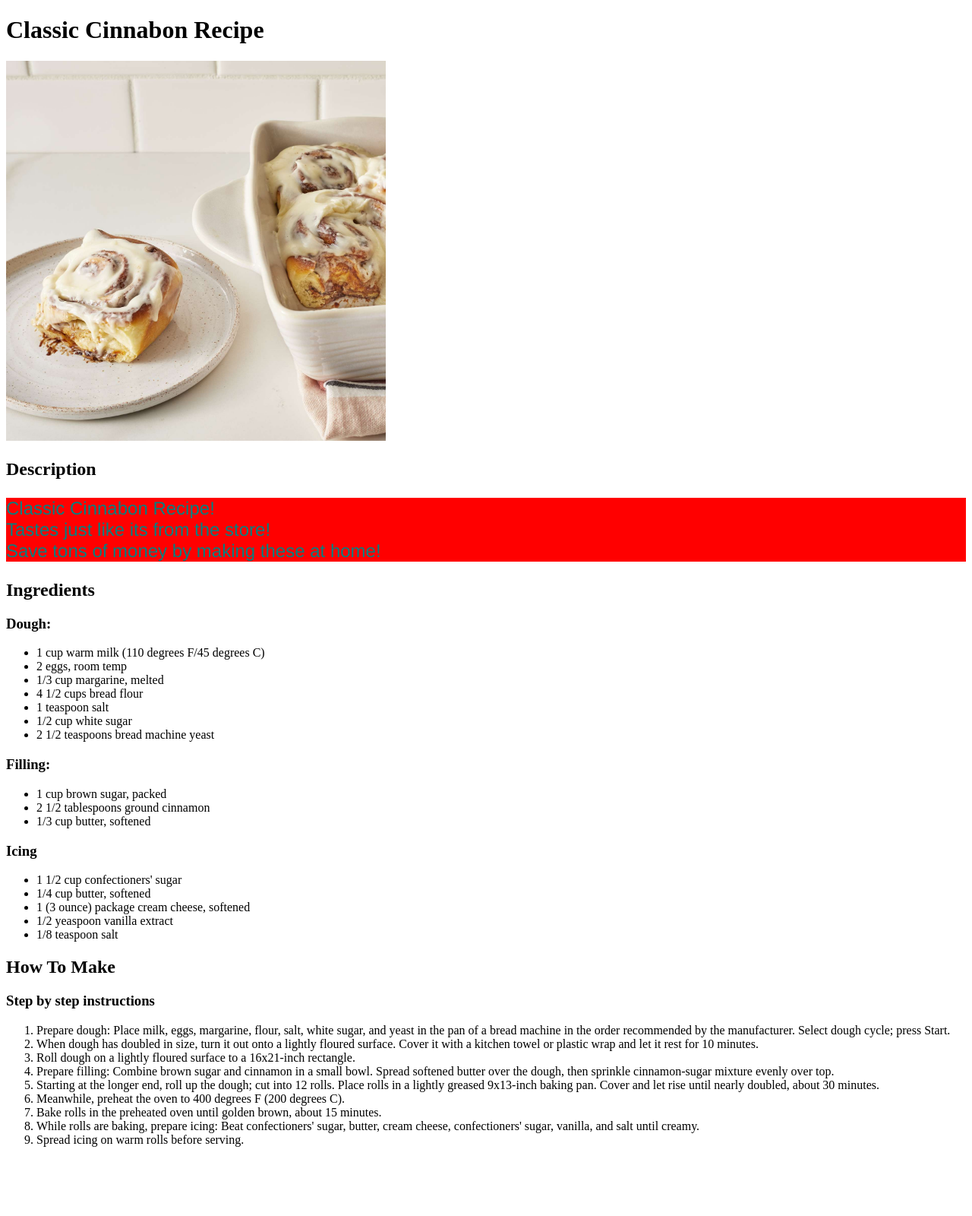
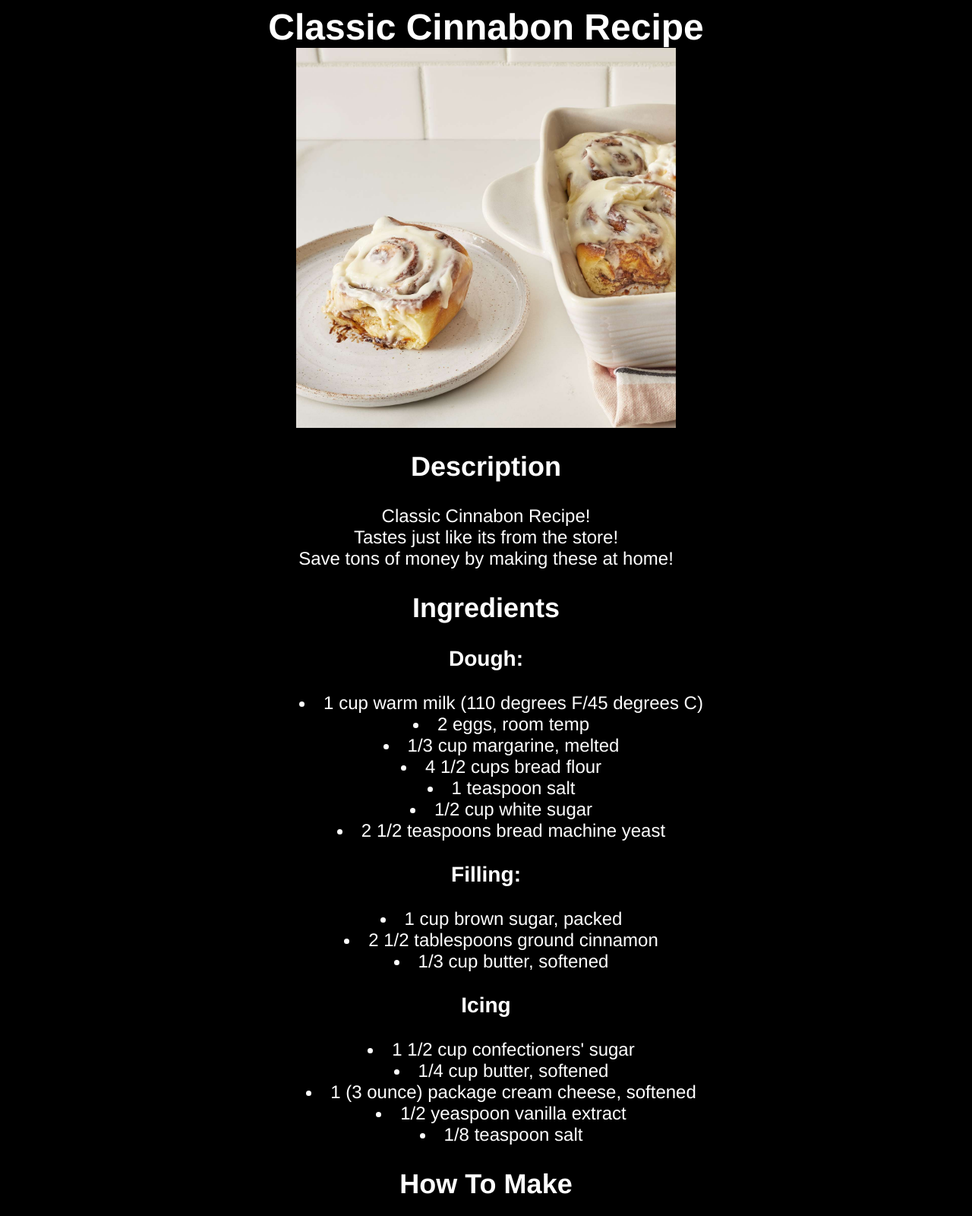
Before and after one commit to KingZCoding/odin-recipes, a plain HTML site: page recipes/cinnabon.html in a window 1280 px wide. Shown: the top 1600 px of the page at 76% size. Before the commit the page ends 1525 px from the top, so only its background shows below. Drawn offline with Linux system fonts and the light colour scheme.

Commit message:
First final of css add

```diff
--- a/recipes/cinnabon.html
+++ b/recipes/cinnabon.html
@@ -5,11 +5,11 @@
     <title>Cinnabon Recipe</title>
     <link rel="stylesheet" href="../styles.css">
 </head>
-<body>
-    <h1>Classic Cinnabon Recipe</h1>
-    <img src="../img/cinnabon.jpg" alt="Delicous Cinnabon" height="500" width="500">
+<body id="cinnabon">
+    <h1 class="head">Classic Cinnabon Recipe</h1>
+    <img id="img" src="../img/cinnabon.jpg" alt="Delicous Cinnabon" height="500" width="500">
     <h2>Description</h2>
-    <p class="cinnabon">
+    <p>
         Classic Cinnabon Recipe! <br>
         Tastes just like its from the store! <br>
         Save tons of money by making these at home! <br>
--- a/styles.css
+++ b/styles.css
@@ -21,9 +21,45 @@
     font-weight: lighter;
 }
 
-.cinnabon{
+#cinnabon{
     font-family: "Franklin Gothic Medium", "Arial Narrow", Arial, sans-serif;
-    color: teal;
+    color: white;
     font-size: 24px;
-    background-color: red;
+    background-color: black;
+    text-align: center;
 }
+
+#cheesecake{
+    color: white;
+    font-size: 24px;
+    background-color: black;
+    text-align: center;
+
+}
+
+#tater{
+    color: white;
+    font-size: 24px;
+    background-color: black;
+    text-align: center;
+}
+
+#img{
+    display: block;
+    margin: auto;
+}
+
+.head{
+    text-align: center;
+    margin: auto;
+}
+
+ul{
+    text-align: center;
+    list-style-position: inside;
+}
+
+ol{
+    text-align: center;
+    list-style-position: inside;
+}
```
Also changed, not shown: recipes/no-bake-cheesecake.html (+2 -1 lines), recipes/tater-tot-casserole.html (+2 -1 lines).
